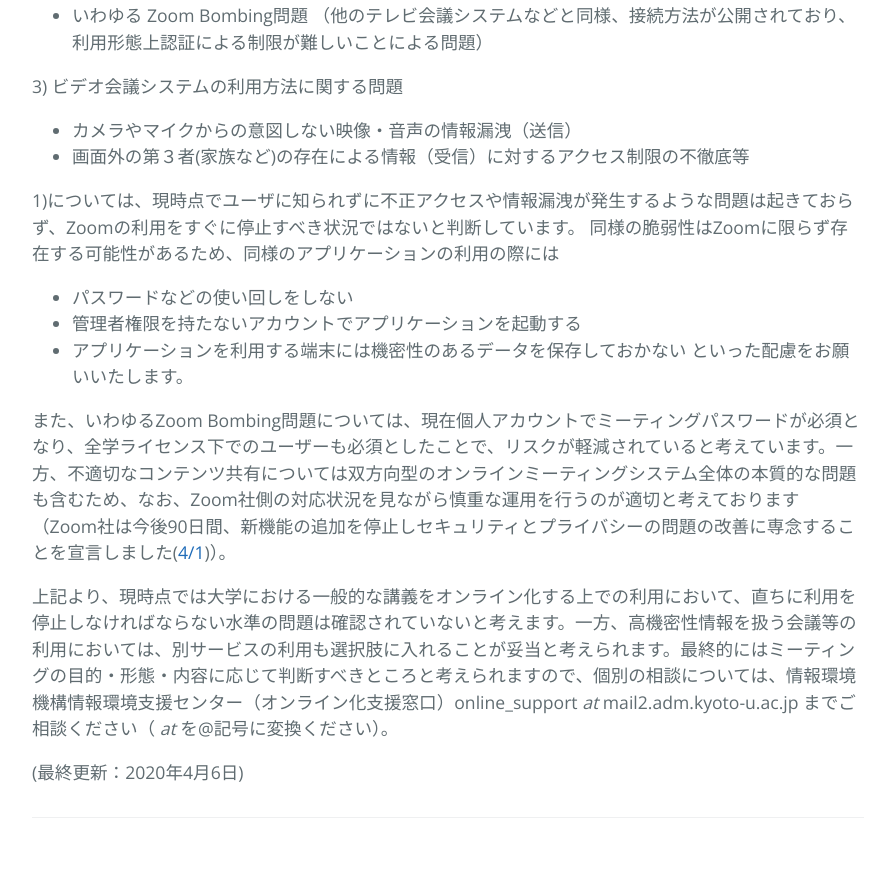
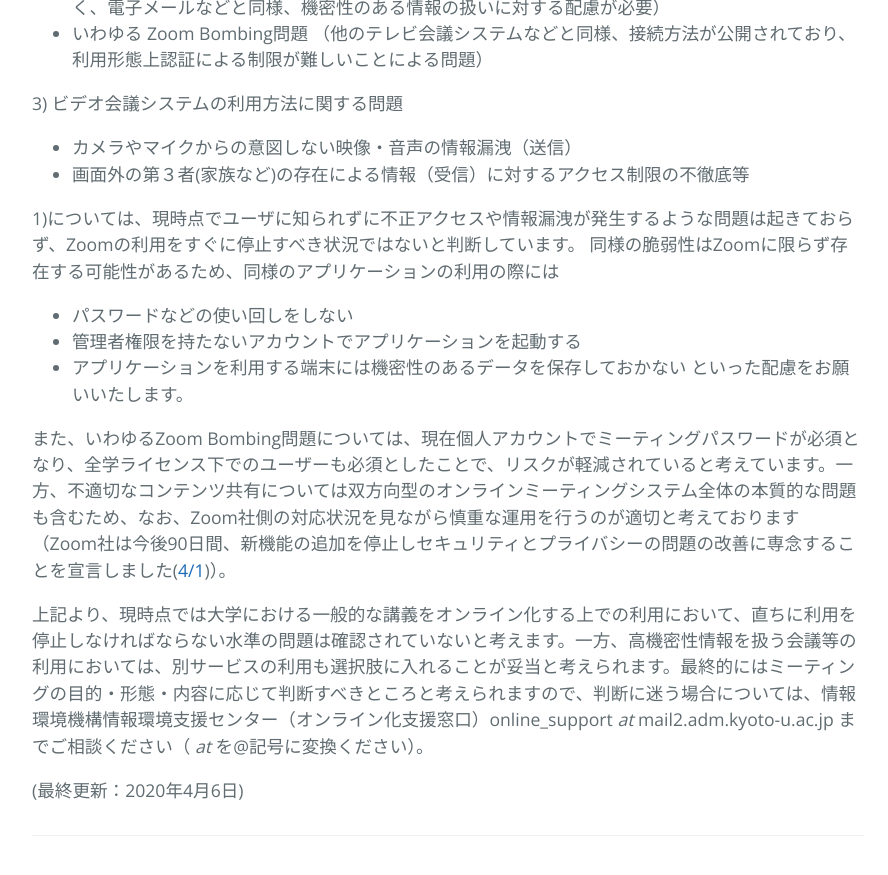
Before and after one commit to kyoto-u/online-edu, a Jekyll site: the page built from zoom-security.md, in a window 1280 px wide and 900 px high, scrolled down 1223 px. Shown: the top 875 px of the window, without its empty margins (192-1080 px from the left). Built offline with Jekyll 4.4.1, drawn with Linux system fonts in a browser that asks for light colours; some of the changed text lies outside the part shown.

Commit message:
misc change

```diff
--- a/zoom-security.md
+++ b/zoom-security.md
@@ -4,7 +4,9 @@ title: オンラインミーティングサービス(Zoom全学ライセンス)
 ---
 # Zoom全学ライセンスにおけるセキュリティとプライバシーについて
 (English information will appear soon)
+
 文責：情報環境機構 情報環境支援センター（オンライン化支援窓口）
+
 ## 最新の状況
 - Zoomクライアントアプリにアップデート( WIndows:Version 4.6.9 (19253.0401), Mac: April 2, 2020 Version 4.6.9 (19273.0402))が出ています。UNC Path問題への対処となるため、至急適用してください (4/3)
 - 全学ライセンス下のユーザーについては、今後ミーティングパスワードの生成が必須となります。これによりいわゆるZoom Bombing問題のリスクが低減されますが、ミーティングの周知方法を再度確認してください(4/6)
@@ -38,6 +40,6 @@ title: オンラインミーティングサービス(Zoom全学ライセンス)
 
 また、いわゆるZoom Bombing問題については、現在個人アカウントでミーティングパスワードが必須となり、全学ライセンス下でのユーザーも必須としたことで、リスクが軽減されていると考えています。一方、不適切なコンテンツ共有については双方向型のオンラインミーティングシステム全体の本質的な問題も含むため、なお、Zoom社側の対応状況を見ながら慎重な運用を行うのが適切と考えております（Zoom社は今後90日間、新機能の追加を停止しセキュリティとプライバシーの問題の改善に専念することを宣言しました([4/1](https://blog.zoom.us/wordpress/2020/04/01/a-message-to-our-users/))）。
 
-上記より、現時点では大学における一般的な講義をオンライン化する上での利用において、直ちに利用を停止しなければならない水準の問題は確認されていないと考えます。一方、高機密性情報を扱う会議等の利用においては、別サービスの利用も選択肢に入れることが妥当と考えられます。最終的にはミーティングの目的・形態・内容に応じて判断すべきところと考えられますので、個別の相談については、情報環境機構情報環境支援センター（オンライン化支援窓口）online_support _at_ mail2.adm.kyoto-u.ac.jp までご相談ください（ _at_ を@記号に変換ください）。
+上記より、現時点では大学における一般的な講義をオンライン化する上での利用において、直ちに利用を停止しなければならない水準の問題は確認されていないと考えます。一方、高機密性情報を扱う会議等の利用においては、別サービスの利用も選択肢に入れることが妥当と考えられます。最終的にはミーティングの目的・形態・内容に応じて判断すべきところと考えられますので、判断に迷う場合については、情報環境機構情報環境支援センター（オンライン化支援窓口）online_support _at_ mail2.adm.kyoto-u.ac.jp までご相談ください（ _at_ を@記号に変換ください）。
 
 (最終更新：2020年4月6日)
```
